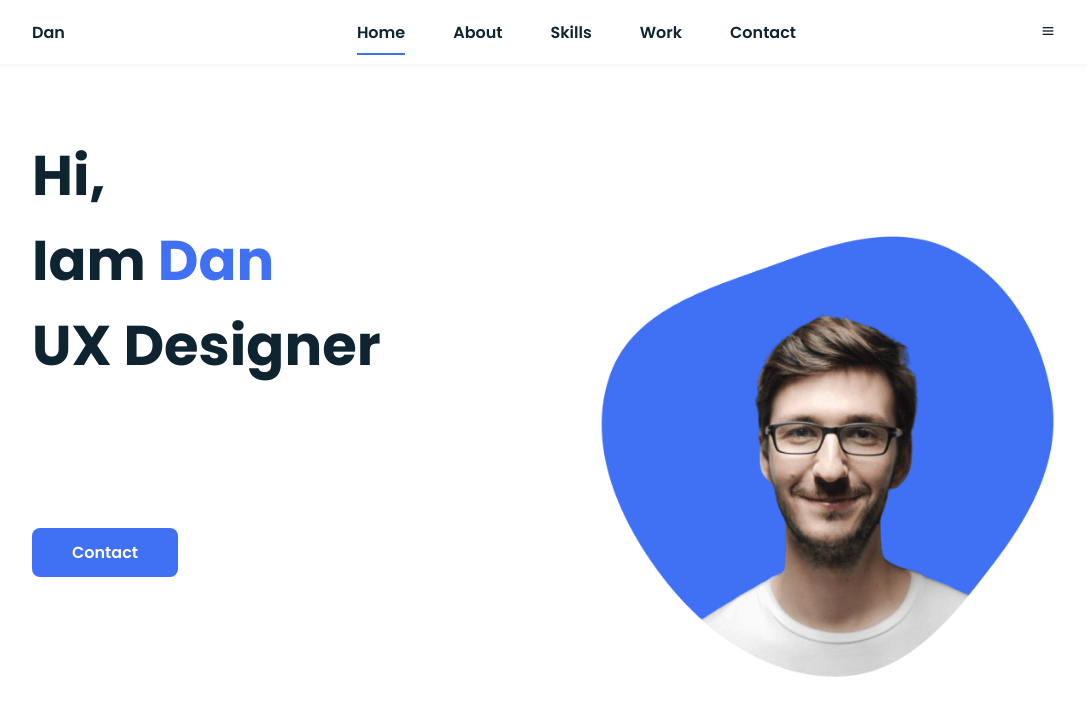
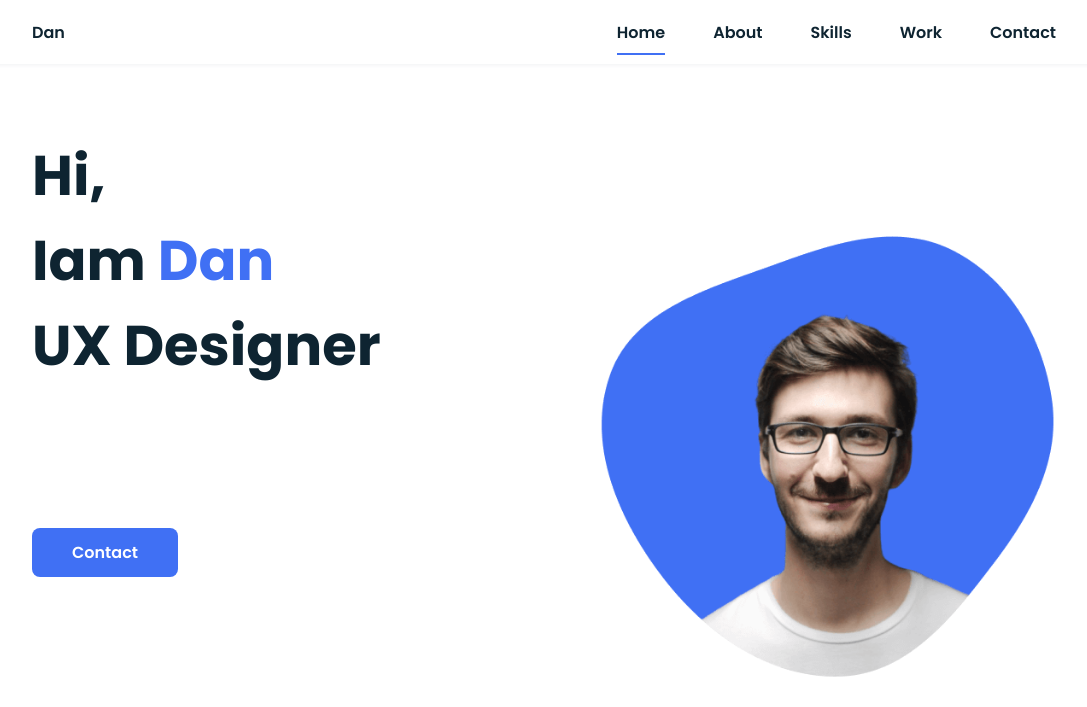
Before and after one commit to karineferreiradeoliveira/PortfolioWebsiteComplete, a plain HTML site: page index.html in a window 1280 px wide. Shown: the top 707 px of the page, without its empty margins (96-1183 px from the left). Drawn offline with nearby package versions, Linux system fonts and the light colour scheme.

Commit message:
commitFinal

```diff
--- a/assets/css/styles.css
+++ b/assets/css/styles.css
@@ -85,7 +85,7 @@ img {
     margin-bottom: var(--mb-4);
     text-align: center;
 }
-.section-title ::after {
+.section-title::after {
     position: absolute;
     content: "";
     width: 64px;
--- a/index.html
+++ b/index.html
@@ -28,7 +28,7 @@
                         <li class="nav__item"><a href="#contact" class="nav__link">Contact</a></li>
                     </ul>
                 </div>
-                <div class="nav_toggle" id="nav-toggle">
+                <div class="nav__toggle" id="nav-toggle">
                     <i class='bx bx-menu'></i>
                 </div>
             </nav>
```
